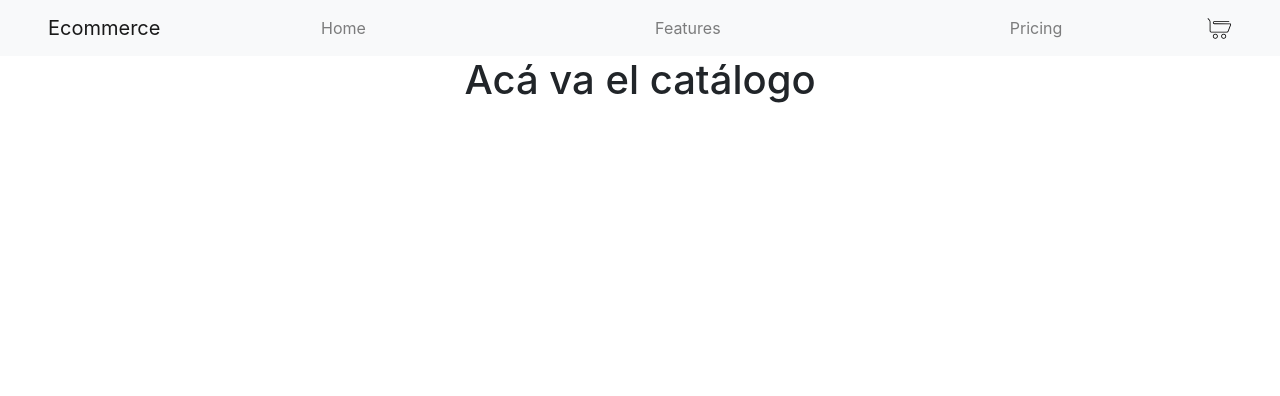
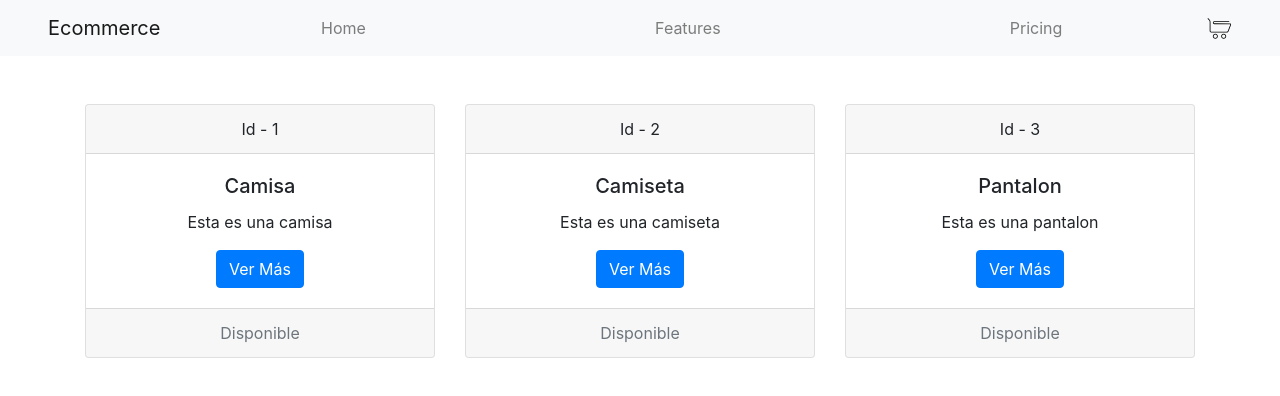
Before and after one commit to SamuelBuendia/coder-ecommerce, a React (Create React App) app: page / in a window 1280 px wide. Shown: the top 396 px of the page. Built offline with nearby package versions, Linux system fonts and the light colour scheme.

Commit message:
feat: Desafio componentes avanzados

```diff
--- /dev/null
+++ b/src/components/ItemList/ItemList.js
@@ -0,0 +1,17 @@
+import React from 'react'
+import ItemTemplate from '../ItemTemplate/ItemTemplate'
+
+const ItemList = (props) => {
+    console.log(props)
+    return (
+        <div className="container">
+             <div className="row justify-content-center">
+                {
+                props.items.map((item)=><ItemTemplate info={item} />)
+                }
+             </div>
+        </div>
+    )
+}
+
+export default ItemList
--- a/src/components/ItemListContainer/ItemListContainer.js
+++ b/src/components/ItemListContainer/ItemListContainer.js
@@ -1,11 +1,58 @@
-import React from 'react'
+import { getByTitle } from '@testing-library/dom'
+import React, {useState, useEffect } from 'react'
+import ItemList from '../ItemList/ItemList'
 
-const ItemListContainer = ({message}) => {
+const ItemListContainer = () => {
+
+    const [ items, setItems ] = useState([])
+
+    useEffect(()=>{
+        const itemsPromise = new Promise ((resolve, reject)=>{
+            const itemsArray = [
+                {
+                    id: 1,
+                    title: 'Camisa',
+                    description: 'Esta es una camisa',
+                    price: '50.000',
+                    pictureURL: 'https://cutt.ly/TvIWbW7'
+                },
+                {
+                    id: 2,
+                    title: 'Camiseta',
+                    description: 'Esta es una camiseta',
+                    price: '100.000',
+                    pictureURL: 'https://cutt.ly/TvIWbW7'
+                },
+                {
+                    id: 3,
+                    title: 'Pantalon',
+                    description: 'Esta es una pantalon',
+                    price: '150.000',
+                    pictureURL: 'https://cutt.ly/TvIWbW7'
+                }
+            ]
+            setTimeout(()=>{
+                resolve(itemsArray)
+            }, 2000)
+        })
+
+        itemsPromise
+        .then((response)=>{
+            setItems(response)
+
+            // res.forEach((item)=>{
+            // console.log("item", item)
+            // if (item.name === 'Arco') throw new Error()
+
+        })
+        .catch((err)=>{
+            console.log("Hubo un error")
+        })
+    },[])
+
     return (
         <div>
-            <h1>
-                {message}
-            </h1>
+            <ItemList items={items} />
         </div>
     )
 }
--- /dev/null
+++ b/src/components/ItemTemplate/ItemTemplate.js
@@ -0,0 +1,26 @@
+import React from 'react'
+
+const ItemTemplate = (props) => {
+
+    console.log(props.info)
+
+    return (
+        <div className="col-4 py-5">
+            <div className="card text-center">
+                <div className="card-header">
+                    Id - {props.info.id}
+                </div>
+                <div className="card-body">
+                    <h5 className="card-title">{props.info.title}</h5>
+                    <p className="card-text">{props.info.description}</p>
+                    <a href="#" className="btn btn-primary">Ver Más</a>
+                </div>
+                <div className="card-footer text-muted">
+                    Disponible
+                </div>
+            </div>
+        </div>
+    )
+}
+
+export default ItemTemplate
```
